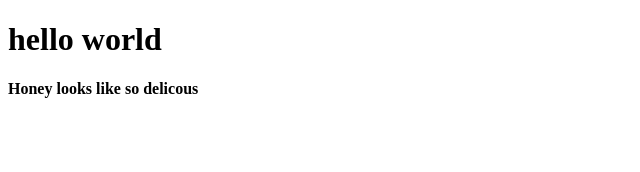
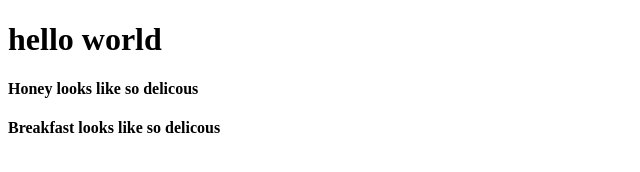
Before and after one commit to kutukmu/gittraining, a plain HTML site: page index.html in a window 1280 px wide. Shown: the whole page, without its empty margins (0-640 px from the left). Drawn offline with Linux system fonts and the light colour scheme.

Commit message:
breakfast added

```diff
--- a/index.html
+++ b/index.html
@@ -9,5 +9,6 @@
   <body>
     <h1>hello world</h1>
     <h4>Honey looks like so delicous</h4>
+    <h4>Breakfast looks like so delicous</h4>
   </body>
 </html>
```
